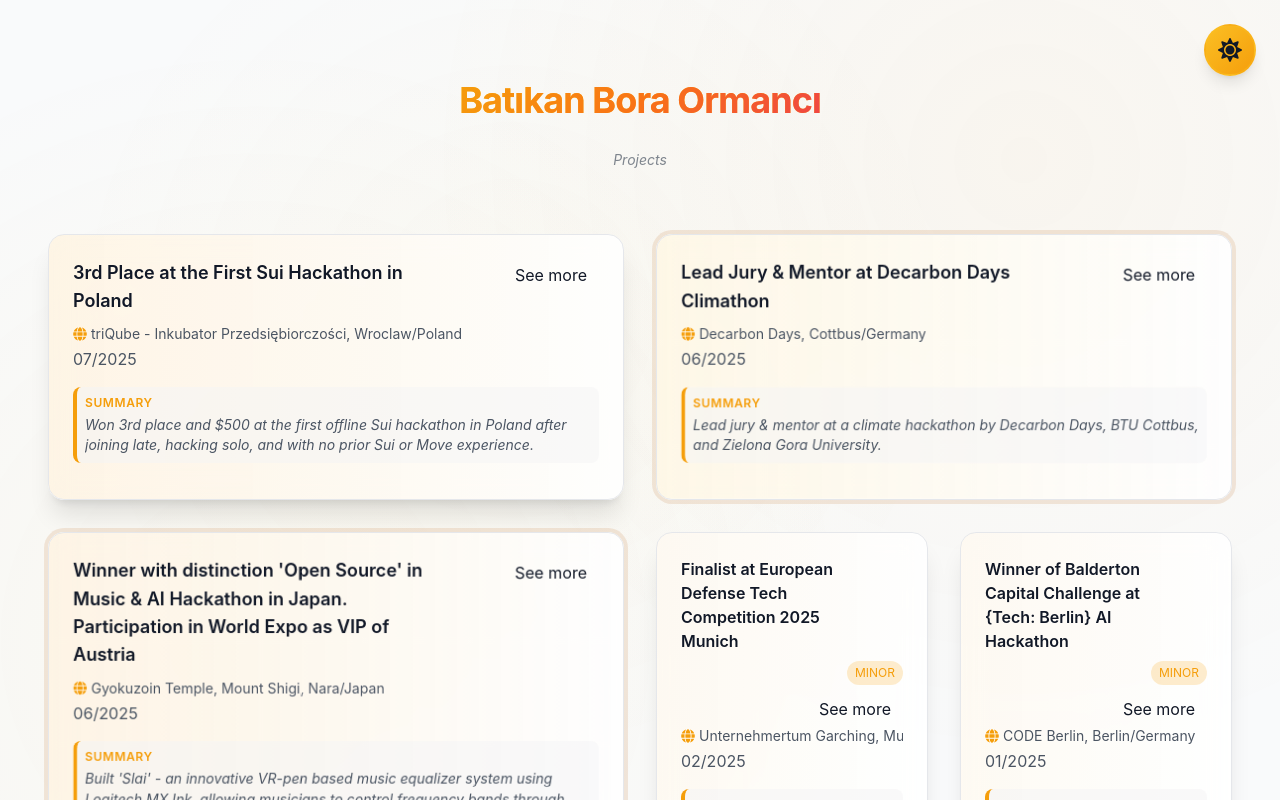
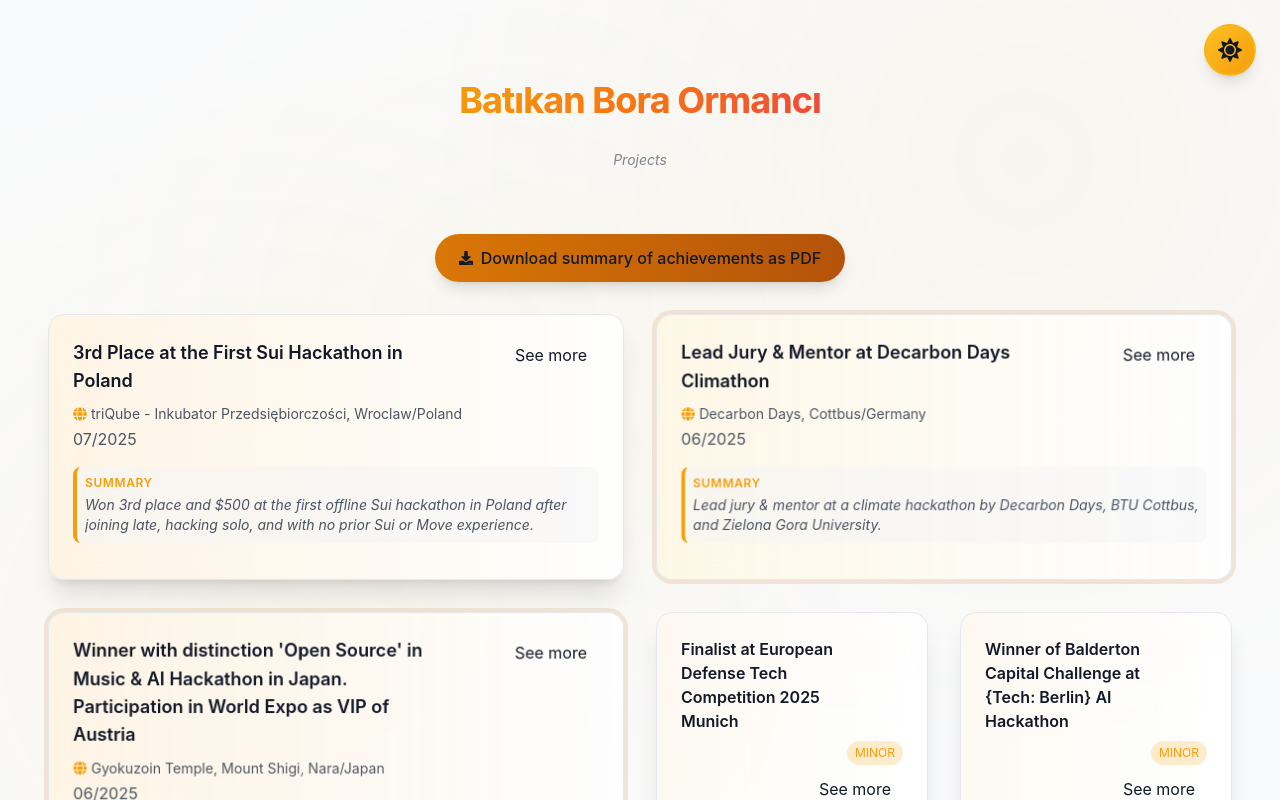
Before and after one commit to batikanor/batikanor.github.io, a Next.js app: page /projects in a window 1280 px wide. Shown: the top 800 px of the page. Built offline with nearby package versions, Linux system fonts and the light colour scheme; what @mysten/dapp-kit would draw is missing.

Commit message:
Polish achievement pdf export

```diff
--- a/src/components/ExportPdfButton.js
+++ b/src/components/ExportPdfButton.js
@@ -20,6 +20,7 @@ export default function ExportPdfButton({ className = "" }) {
       const QRCode = (await import("qrcode")).default;
 
       const pdf = new jsPDF();
+      const toc = [];
       const pageWidth = pdf.internal.pageSize.width;
       const pageHeight = pdf.internal.pageSize.height;
       const margin = 20;
@@ -141,8 +142,9 @@ export default function ExportPdfButton({ className = "" }) {
       };
 
       // Process description with placeholders inline
-      const processDescription = async (desc, embeds) => {
-        const regex = /\{\{gdrive_embed\[(\d+)\]\}\}/g;
+      const processDescription = async (desc, embeds, usedSet) => {
+        const regex =
+          /\{\{gdrive_embed\[(\d+)\]\}\}|\[([^\]]+)\]\((https?:\/\/[^)]+)\)/g;
         let lastIndex = 0;
         let match;
         while ((match = regex.exec(desc))) {
@@ -153,11 +155,20 @@ export default function ExportPdfButton({ className = "" }) {
               if (clean) renderParagraph(clean);
             });
           }
-          const idx = parseInt(match[1]);
-          const embed = embeds?.[idx];
-          if (embed) {
-            const cap = sanitizeText(embed.abovePhotoCaption || "Media file");
-            await addReferenceBox(embed.url || embed, cap);
+          if (match[1] !== undefined) {
+            // embed placeholder
+            const idx = parseInt(match[1]);
+            const embed = embeds?.[idx];
+            if (embed) {
+              const cap = sanitizeText(embed.abovePhotoCaption || "Media file");
+              await addReferenceBox(embed.url || embed, cap);
+              usedSet.add(idx);
+            }
+          } else if (match[2] !== undefined && match[3] !== undefined) {
+            // markdown link [label](url)
+            const label = sanitizeText(match[2]);
+            const url = match[3];
+            await addReferenceBox(url, label);
           }
           lastIndex = match.index + match[0].length;
         }
@@ -185,7 +196,7 @@ export default function ExportPdfButton({ className = "" }) {
       /**********************************************************/
 
       /**********************  HEADER  **************************/
-      pdf.setFillColor(37, 99, 235); // Brand blue
+      pdf.setFillColor(245, 158, 11); // Accent amber
       pdf.rect(0, 0, pageWidth, 50, "F");
 
       pdf.setFontSize(18);
@@ -204,7 +215,7 @@ export default function ExportPdfButton({ className = "" }) {
       currentY = 60;
       await addReferenceBox(
         "https://batikanor.com",
-        "This is a PDF summary of my achievements listed on my homepage. Reach out to be through batikanor@gmail.com if you'd like to know more about any of them."
+        "This is a PDF summary of my achievements listed on my homepage. Reach out to me through batikanor@gmail.com if you'd like to know more about any of them."
       );
       /**********************************************************/
 
@@ -212,6 +223,18 @@ export default function ExportPdfButton({ className = "" }) {
       const valid = achievements.filter((a) => a && a.title);
 
       for (const achievement of valid) {
+        // record toc entry
+        const locationStr = achievement.mapData
+          ? `${achievement.mapData.city}, ${achievement.mapData.country}`
+          : "";
+        toc.push({
+          title: achievement.title,
+          page: pdf.internal.getCurrentPageInfo().pageNumber,
+          y: currentY,
+          date: achievement.date,
+          location: locationStr,
+        });
+
         // Title
         pdf.setFontSize(14);
         pdf.setFont("helvetica", "bold");
@@ -241,12 +264,12 @@ export default function ExportPdfButton({ className = "" }) {
         }
 
         // Long description (cleaned)
+        const usedEmbedIdx = new Set();
         if (achievement.longDescription) {
-          pdf.setFontSize(9);
-          pdf.setTextColor(0, 0, 0);
           await processDescription(
             achievement.longDescription,
-            achievement.gdrive_embed
+            achievement.gdrive_embed,
+            usedEmbedIdx
           );
           currentY += 4;
         }
@@ -266,15 +289,11 @@ export default function ExportPdfButton({ className = "" }) {
         // Gather all links for references
         const refs = [];
 
-        const urlRegex = /https?:\/\/(?:[^\s]|\n)+/g;
-        const rawDesc = achievement.longDescription || "";
-        const foundUrls = rawDesc.match(urlRegex) || [];
-        foundUrls.forEach((u) => {
-          refs.push({ url: u, label: "Link from description" });
-        });
+        // no generic 'link from description' refs; markdown links handled inline
 
         // Embedded media links with captions
-        achievement.gdrive_embed?.forEach((embed) => {
+        achievement.gdrive_embed?.forEach((embed, idx) => {
+          if (usedEmbedIdx.has(idx)) return; // already placed inline
           if (!embed) return;
           const url = typeof embed === "string" ? embed : embed.url;
           if (!url) return;
@@ -317,6 +336,52 @@ export default function ExportPdfButton({ className = "" }) {
       }
       /**********************************************************/
 
+      /* Insert Table of Contents page at the beginning */
+      pdf.insertPage(1);
+      pdf.setPage(1);
+      pdf.setFillColor(245, 158, 11);
+      pdf.rect(0, 0, pageWidth, 40, "F");
+      pdf.setFontSize(18);
+      pdf.setFont("helvetica", "bold");
+      pdf.setTextColor(255, 255, 255);
+      pdf.text("Table of Contents", margin, 20);
+
+      pdf.setFontSize(11);
+      pdf.setFont("helvetica", "normal");
+      pdf.setTextColor(0, 0, 0);
+      let tocY = 50;
+      toc.forEach((entry, idx) => {
+        const numText = `${idx + 1}.`;
+        pdf.setTextColor(0, 0, 0);
+        pdf.text(numText, margin, tocY);
+        pdf.textWithLink(entry.title, margin + 12, tocY, {
+          pageNumber: entry.page + 1,
+          top: entry.y,
+        });
+        // second line for location & date
+        const secondLineY = tocY + 4;
+        if (entry.location) {
+          pdf.setTextColor(245, 158, 11); // orange for location
+          pdf.text(entry.location, margin + 20, secondLineY);
+        }
+        if (entry.date) {
+          const locWidth = entry.location
+            ? pdf.getTextWidth(entry.location) + 4
+            : 0;
+          pdf.setTextColor(59, 130, 246); // blue for date
+          pdf.text(entry.date, margin + 20 + locWidth, secondLineY);
+        }
+        tocY += 10;
+        // page break check
+        if (tocY > pageHeight - margin) {
+          pdf.addPage();
+          tocY = margin;
+        }
+      });
+      pdf.setTextColor(0, 0, 0);
+
+      pdf.setPage(pdf.getNumberOfPages());
+
       pdf.save("batikan-achievements-summary.pdf");
     } catch (e) {
       console.error(e);
--- a/src/components/Projects.js
+++ b/src/components/Projects.js
@@ -2,6 +2,7 @@ import { useEffect, useState } from "react";
 import { FaGlobe } from "react-icons/fa";
 import VanillaTilt from "vanilla-tilt";
 import { contestsAndActivities } from "../data/contestsAndActivities";
+import ExportPdfButton from "./ExportPdfButton";
 import "./Projects.css";
 
 // import ResizePanel from "react-resize-panel";
@@ -459,6 +460,10 @@ const Projects = () => {
 
   return (
     <div className="w-full">
+      {/* PDF Download Button */}
+      <div className="my-8 flex justify-center">
+        <ExportPdfButton achievements={contestsAndActivities} />
+      </div>
       {/* Activities Grid - Using more width */}
       <div className="grid grid-cols-1 sm:grid-cols-2 lg:grid-cols-3 xl:grid-cols-4 gap-4 sm:gap-6 lg:gap-8">
         {contestsAndActivities.map((activity, index) => {
```
